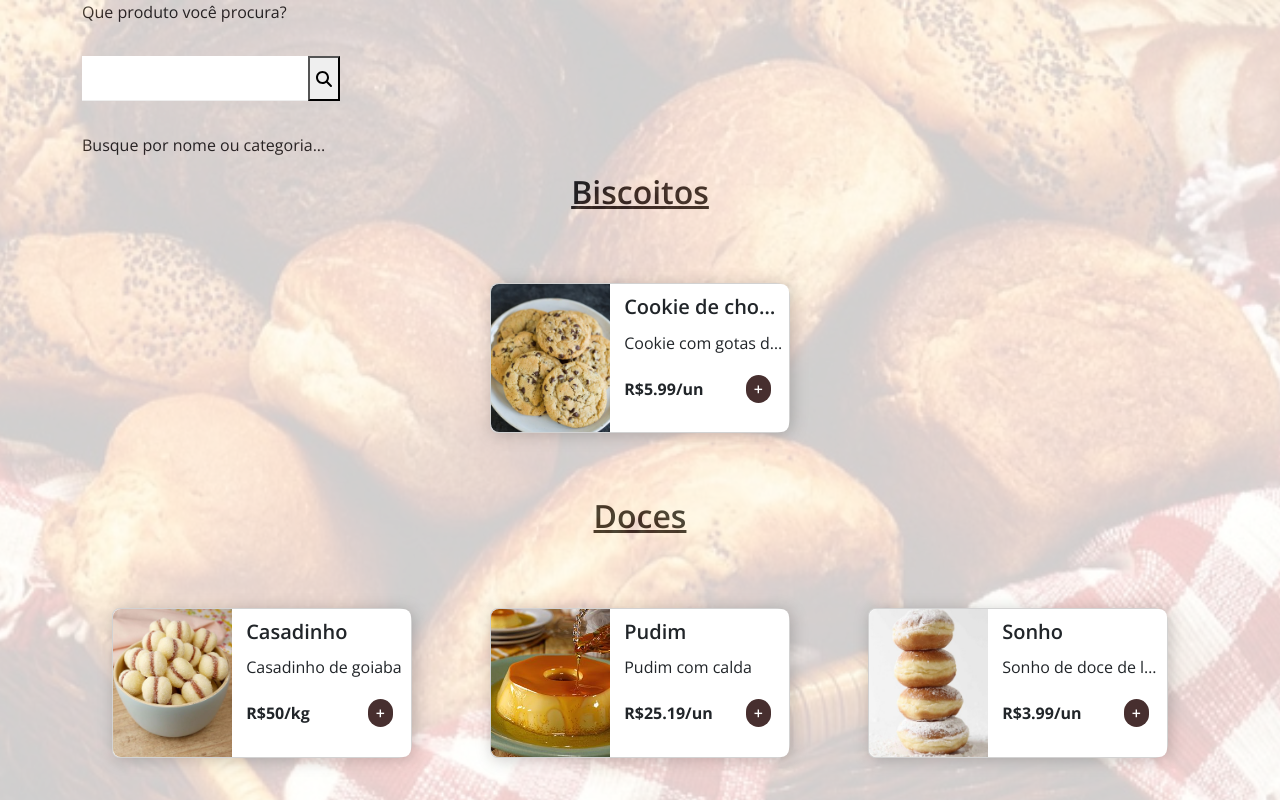
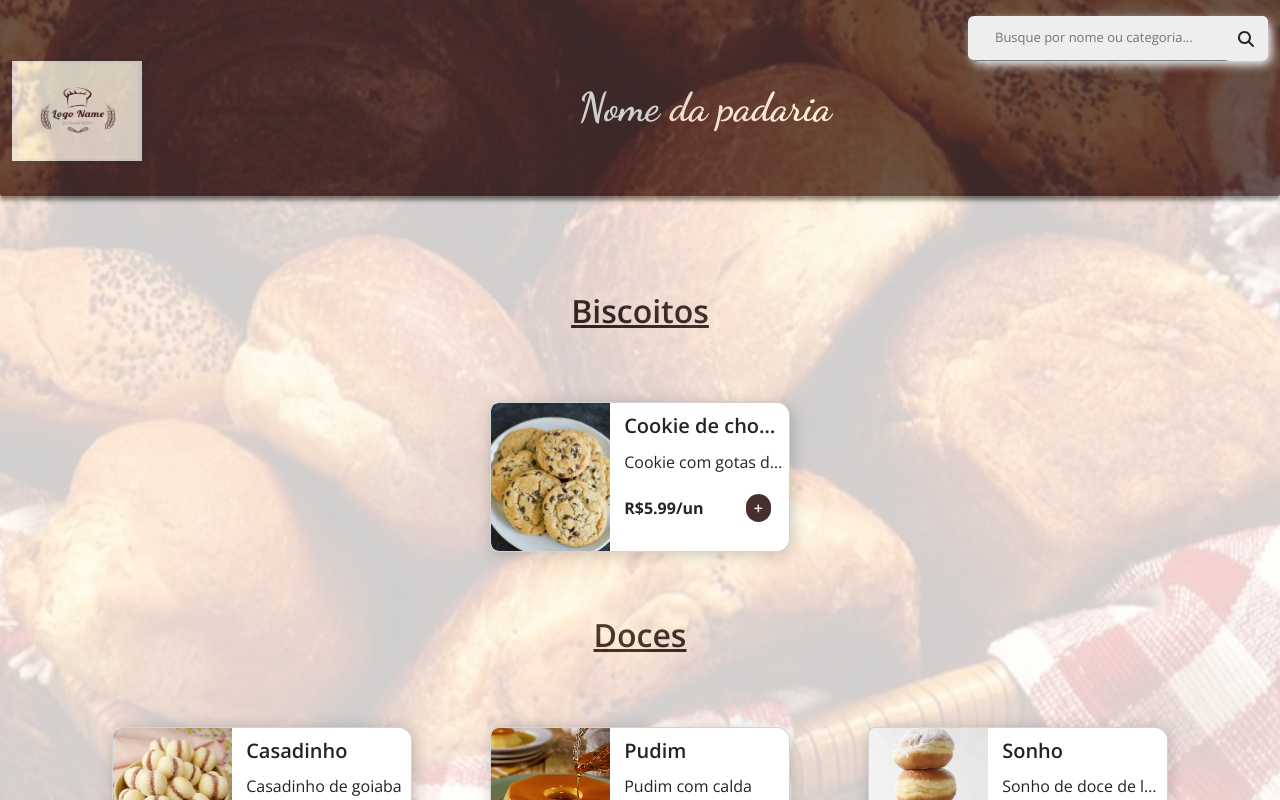
Before and after one commit to 09brsv/front-padaria, an Angular app: page /produtos in a window 1280 px wide. Shown: the top 800 px of the page. Built offline with nearby package versions, Linux system fonts and the light colour scheme.

Commit message:
style(products): cria estilos para header e animações nos cards

```diff
--- a/src/app/pages/products/components/list-products/list-products.component.html
+++ b/src/app/pages/products/components/list-products/list-products.component.html
@@ -1,15 +1,5 @@
+<app-header (searchChange)="onSearchChange($event)"></app-header>
 <section class="container">
-  <header>Que produto você procura?</header>
-  <div class="inputs">
-    <input type="search" class="form-control" [formControl]="fieldSearch" />
-    <button>
-      <fa-icon [icon]="searchIcon"></fa-icon>
-    </button>
-  </div>
-  <p>Busque por nome ou categoria...</p>
-  <div class="resultados mensagem-erro" *ngIf="errorMsg">
-    {{ errorMsg }}
-  </div>
   <div class="row-card">
     <div
       class="container-card row-card"
@@ -69,3 +59,4 @@
       [order]="order"></app-modal-order>
   </div>
 </section>
+<app-footer></app-footer>
--- a/src/app/pages/products/components/list-products/list-products.component.scss
+++ b/src/app/pages/products/components/list-products/list-products.component.scss
@@ -1,9 +1,10 @@
-.row-card{
+.row-card {
   display: flex;
   flex-flow: row wrap;
   justify-content: space-evenly;
   gap: 4rem 3rem;
 }
+
 .overlay-div {
   background-color: rgba(0, 0, 0, 0.5);
   height: 100%;
@@ -23,44 +24,9 @@
   text-decoration: underline;
 }
 
-.inputs{
-  position: relative;
-  display: flex;
-  margin: 2rem auto;
- }
 
-.form-control {
-    width: max-content;
-    text-indent: 15px;
-    border: none;
-    height: 45px;
-    border-radius: 0px;
-    border-bottom: 1px solid #eee;
-}
-
-.form-control:focus {
-  color: #495057;
-  background-color: #fff;
-  border-color: #eee;
-  outline: 0;
-  box-shadow: none;
-  border-bottom: 1px solid blue;
-}
-
-
-.form-control:focus  {
-  color: blue;
-}
-
- .inputs i{
-  position: absolute;
-  top: 14px;
-  left: 4px;
-  color: #b8b9bc;
- }
-
- .cesta {
+.cesta {
   position: fixed;
   bottom: 2rem;
   right: 2rem;
- }
+}
--- a/src/app/pages/products/components/list-products/list-products.component.ts
+++ b/src/app/pages/products/components/list-products/list-products.component.ts
@@ -1,6 +1,6 @@
 import { Component, ViewChild } from '@angular/core';
 import { ProductsFacade } from '../../products.facade';
-import { distinctUntilChanged, filter, map, switchMap, tap } from 'rxjs';
+import { Observable, distinctUntilChanged, filter, map, switchMap, tap } from 'rxjs';
 import { FormControl } from '@angular/forms';
 import { EStatus, IOrder, IProduct } from '../../models';
 import { ProductsState } from '../../state/products.state';
@@ -16,13 +16,11 @@ import { ModalOrderComponent } from 'src/app/shared/components/modal-order/modal
 export class ListProductsComponent {
   listProducts!: IProduct[];
   order?: IOrder;
-  fieldSearch = new FormControl();
   errorMsg = '';
-  searchIcon = faMagnifyingGlass;
   basketIcon = faBasketShopping;
 
   @ViewChild('modalOrder') modalOrder!: ModalOrderComponent;
-
+  resultProducts$?: Observable<IProduct[]>;
   modalAberto = false;
   constructor(public productsFacade: ProductsFacade) {
     productsFacade.getAllProducts();
@@ -37,8 +35,10 @@ export class ListProductsComponent {
     })
   }
 
-  resultProducts$ = this.fieldSearch.valueChanges.pipe(
+  onSearchChange(obs: Observable<string | undefined>) {
+    this.resultProducts$ = obs.pipe(
       distinctUntilChanged(),
+      map(val => (val ? val : '')),
       switchMap((val: string) =>
         this.productsFacade.products$.pipe(
           filter(products => products.length > 0),
@@ -53,6 +53,7 @@ export class ListProductsComponent {
         )
       )
     );
+  }
 
   removeProduct(id: string) {
     this.productsFacade.removeFromCart(id);
--- a/src/app/pages/products/components/list-products/product/product.component.scss
+++ b/src/app/pages/products/components/list-products/product/product.component.scss
@@ -5,11 +5,26 @@
   border-radius: 8px 14px 14px 8px;
   height: 150px;
   width: 300px;
+  overflow-x: hidden;
   cursor: pointer;
 
   &:hover {
     scale: 1.05;
   }
+
+  &:hover .card-img {
+    transform: translateX(-300px);
+    transition: 1s ease-in-out;
+    width: 0;
+    opacity: 0.3;
+  }
+
+  &:hover .info-card {
+    width: 100%;
+    justify-content: left;
+    transition: .8s ease-in-out;
+  }
+
   & .card-img {
     width: 40%;
     height: 100%;
--- a/src/app/shared/components/header/header.component.html
+++ b/src/app/shared/components/header/header.component.html
@@ -1,11 +1,19 @@
 <header>
-  <button (click)="irParaTelaInicial()">
-    <img src="assets/imagens/logo.png" alt="Logo da aplicação Buscante" />
-  </button>
-  <div>
-    <a href="https://github.com/nayannelbatista" target="_blank">Sobre</a>
-    <a href="https://www.linkedin.com/in/nayannebatista/" target="_blank"
-      >Contato</a
-    >
+  <div class="header-filter">
+    <div class="inputs">
+      <input type="search" class="form-control" [formControl]="fieldSearch" placeholder="Busque por nome ou categoria..." />
+      <button class="btn">
+        <fa-icon [icon]="searchIcon"></fa-icon>
+      </button>
+    </div>
   </div>
+  <div class="header-title">
+    <button (click)="irParaTelaInicial()">
+      <img src="assets/images/logo.jpg" alt="Logotipo" />
+    </button>
+    <div class="header-title">
+      <h1>Nome da padaria</h1>
+    </div>
+  </div>
+
 </header>
--- a/src/app/shared/components/header/header.component.scss
+++ b/src/app/shared/components/header/header.component.scss
@@ -1,26 +1,109 @@
+@import url('https://fonts.googleapis.com/css2?family=Dancing+Script:wght@400..700&display=swap');
+
 header {
-  background-color: #050c42;
-  height: 96px;
+  background-color: var(--primary-color);
+  height: 196px;
+  padding: 0 0.75rem;
+  width: 100%;
+  border-radius: 0px 0px 2px 2px;
+  box-shadow: 0px 4px 4px rgba(0, 0, 0, 0.5);
+  color: #ffffff;
+  margin: 6rem auto;
+  margin-top: 0;
+
+  @media screen and (max-width: 768px) {
+    height: 300px;
+  }
+
+  & .header-title {
     width: 100%;
     display: flex;
-  align-items: center;
-  font-family: 'Poppins', sans-serif;
+    align-items: flex-center;
+    justify-content: center;
+
+    @media screen and (max-width: 768px) {
+      flex-direction: column;
+      gap: 1rem;
+      padding-top: 2rem;
+    }
+    & button {
+      cursor: pointer;
+      border: none;
+      height: 100px;
+      width: 130px;
+
+      & img {
+        width: 120px;
+        height: 96px;
+      }
     }
 
-header a {
-  text-decoration: none;
-  color: #ffffff;
+    & .header-title {
+      margin: auto;
+
+      & h1 {
+        font-family: 'Dancing Script', cursive;
         font-style: normal;
-  font-weight: 400;
-  font-size: 18px;
-  line-height: 27px;
-  margin-right: 1.5rem;
-  width: 79px;
-  height: 48px;
+        font-weight: 700;
+        line-height: 42px;
+        text-align: center;
+      }
+    }
   }
 
-button {
-  background-color: #050c42;
-  cursor: pointer;
+  & .header-filter {
+    display: flex;
+    width: 100%;
+    gap: 0.5rem;
+    flex-direction: column;
+    align-items: flex-end;
+    padding-top: 1rem;
+
+    & .inputs {
+      position: relative;
+      display: flex;
+      margin-top: 0;
+      width: 300px;
+
+      @media screen and (max-width: 1024px) {
+        width: 300px;
+      }
+
+      @media screen and (max-width: 768px) {
+        width: 100%;
+      }
+
+      height: 45px;
+      border-radius: 10px;
+      box-shadow: 4px 4px 10px #eee;
+
+
+      & button {
+        height: 45px;
+        width: 45px;
+        position: absolute;
+        right: 0;
+        background-color: #eee;
+
+        & i {
+          position: absolute;
+          top: 14px;
+          left: 4px;
+          color: #b8b9bc;
+        }
+      }
+
+      & .form-control {
+        background: #eee;
         border: none;
+        border-bottom: 1px solid gray;
+        color: #495057;
+        text-indent: 15px;
+        font-size: small;
+        outline: 0;
+
       }
+    }
+  }
+
+}
--- a/src/app/shared/components/header/header.component.ts
+++ b/src/app/shared/components/header/header.component.ts
@@ -1,17 +1,28 @@
-import { Component } from '@angular/core';
+import { Component, EventEmitter, OnInit, Output } from '@angular/core';
+import { FormControl } from '@angular/forms';
 import { Router } from '@angular/router';
+import { faMagnifyingGlass } from '@fortawesome/free-solid-svg-icons';
+import { Observable } from 'rxjs';
 
 @Component({
   selector: 'app-header',
   templateUrl: './header.component.html',
   styleUrls: ['./header.component.scss'],
 })
-export class HeaderComponent {
+export class HeaderComponent implements OnInit {
+  searchIcon = faMagnifyingGlass;
+  fieldSearch = new FormControl();
+
+  @Output() searchChange = new EventEmitter<Observable<string | undefined>>();
+
   constructor(private router: Router) {}
+  ngOnInit(): void {
+    this.searchChange.emit(this.fieldSearch.valueChanges)
+  }
 
   irParaTelaInicial() {
-    this.router.routeReuseStrategy.shouldReuseRoute = () => false;
-    this.router.onSameUrlNavigation = 'reload';
     this.router.navigate([this.router.url]);
   }
+
+
 }
--- a/src/styles.scss
+++ b/src/styles.scss
@@ -13,17 +13,37 @@
 //   src: url('https://fonts.googleapis.com/css2?family=Open+Sans:wght@300..800&display=swap');
 // }
 :root {
-  font-family: "Open Sans", sans-serif!important;
+  font-family: "Open Sans", sans-serif !important;
   font-weight: 500;
   font-optical-sizing: auto;
+  --primary-color: rgb(71, 47, 47)
 }
 
-body {
+html {
+  &::-webkit-scrollbar-track {
+    -webkit-box-shadow: inset 0 0 6px rgba(0, 0, 0, 0.3);
+    border-radius: 10px;
+    background-color: #F5F5F5;
+  }
+
+  &::-webkit-scrollbar {
+    width: 12px;
+    background-color: #F5F5F5;
+  }
+
+  &::-webkit-scrollbar-thumb {
+    border-radius: 10px;
+    -webkit-box-shadow: inset 0 0 6px rgba(0, 0, 0, .3);
+    background-color: #555;
+  }
+
+  & body {
     position: relative;
-  font-family: "Open Sans", sans-serif!important;
+    font-family: "Open Sans", sans-serif !important;
+    min-height: 100vh;
 
     &::before {
-    content : "";
+      content: "";
       display: block;
       position: absolute;
       top: 0;
@@ -32,10 +52,16 @@ body {
       background-size: cover;
       width: 100%;
       height: 100%;
-    opacity : 0.2;
+      opacity: 0.2;
+    }
   }
 }
 
-h2, h3, h4, h5, h6 {
+
+h2,
+h3,
+h4,
+h5,
+h6 {
   font-weight: 600;
 }
```
Also changed, not shown: src/assets/images/logo.jpg (added). Lines whose indentation alone changed are shown as unchanged.
